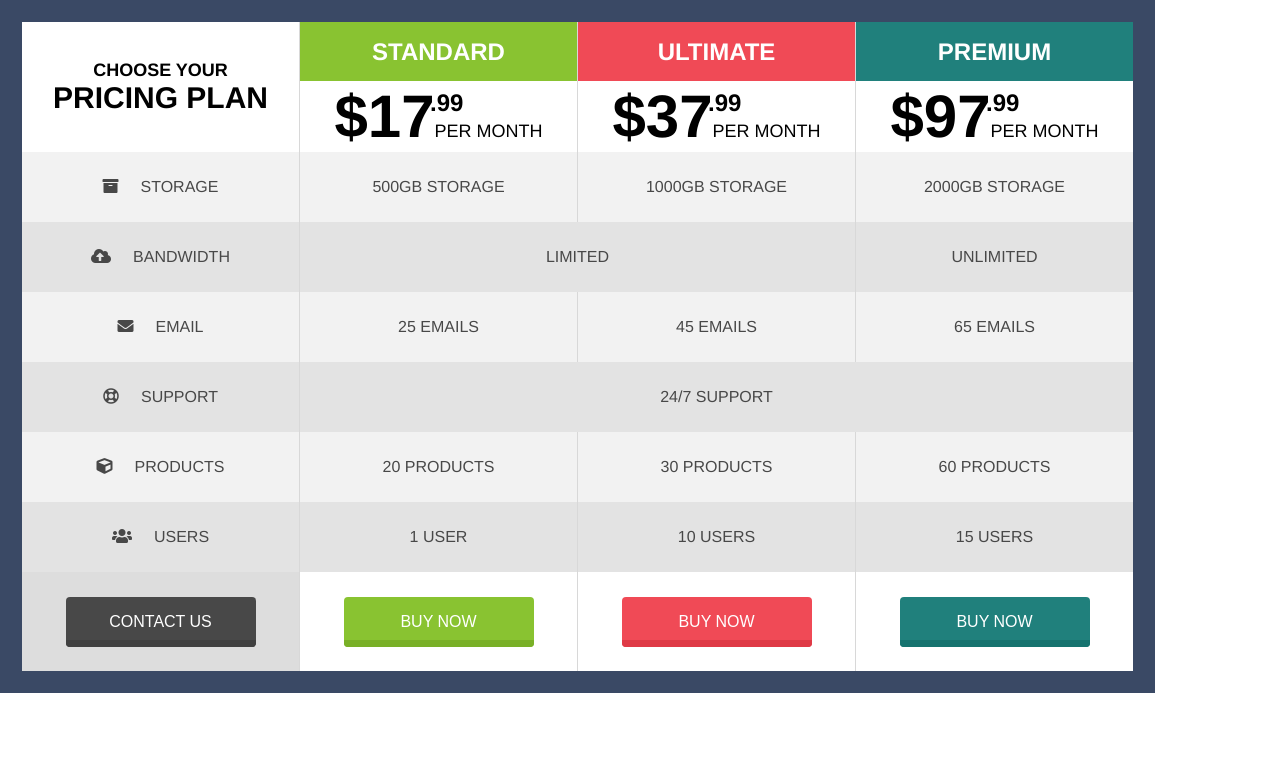
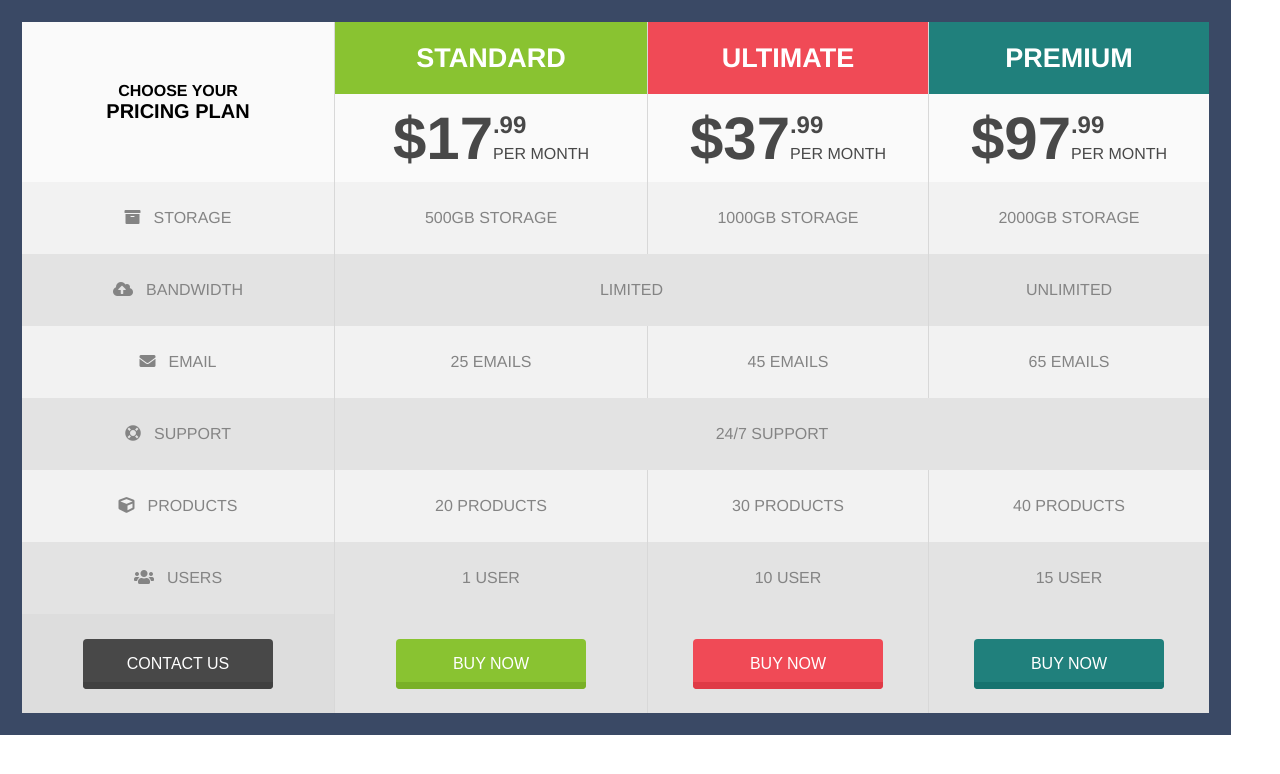
Before and after one commit to vashenko49/homework, a plain HTML site: page homework5/index.html in a window 1280 px wide. Drawn offline with Linux system fonts and the light colour scheme.

Commit message:
update 3 HM5

```diff
--- a/homework5/css/style.css
+++ b/homework5/css/style.css
@@ -1,121 +1,100 @@
-.table-elementary-level{
+.first-table{
+    border-collapse: collapse;
     border: 22px solid #3a4965;
     font-family: Arimo;
-    border-collapse: collapse;
-    min-width: 1150px;
+    text-transform: uppercase;
+    text-align: center;
+    position: relative;
 }
-.table-elementary-level-head{
-    font-size: 18px;
-    text-transform: uppercase;
+.table-column{
+    height: 70px;
+}
+.table-row:nth-child(2){
+    height: 88px;
+    background-color: #fafafa;
+}
+.table-row:last-child{
+    height: 110px;
+}
+.table-column:first-child{
+    width: 310px;
+}
+.table-column:nth-child(n+2){
+    width: 278px;
+}
+.table-row:nth-child(2n+3){
+    background-color: #f2f2f2;
+}
+.table-row:nth-child(2n+4){
+    background-color: #e3e3e3;
+}
+.table-row:first-child .table-column:first-child{
+    background-color: #fafafa;
+}
+.table-row:last-child .table-column:nth-child(n+2){
+    background-color: #e3e3e3;
+}
+.table-row:last-child .table-column:first-child{
+    background-color: #dddddd;
+}
+.table-row:nth-child(2){
+    color: #484848;
+}
+.table-row:nth-child(n+3){
+    color: #848484;
+}
+.icon-something{
+    padding-right: 13px;
+}
+.table-row:first-child .table-column:nth-child(n+2){
+    color: white;
+    font-size: 27px;
+}
+.table-column-standard{
+    background-color: #89c331;
+}
+.table-column-ultimate{
+    background-color: #f04a56;
+}
+.table-column-premium{
+    background-color: #20807c;
 }
 
-tr{
-    height: 70px;
+.table-prise{
+    position: relative;
+    font-size: 16px;
 }
-
-th:nth-child(n+1),td:nth-child(n+1)
-{
-    width: 275px;
+.table-prise:before{
+    content: "";
+    display: inline-block;
+    font-size: 60px;
+    font-weight:bold ;
 }
-.table-elementary-level-body,.table-elementary-level-foot{
-    text-align: center;
-}
-.table-elementary-level{
-    text-transform: uppercase;
-}
-
-
-.elementary-row-head-big-row{
-    font-size: 18px;
-    text-transform: uppercase;
-    font-weight: bold;
-}
-.elementary-row-head-big-row-second{
-    font-size: 30px;
-    display: block;
-}
-.elementary-row-body:nth-child(odd){
-    background-color: #f2f2f2;
-}
-.elementary-row-body:nth-child(even){
-    background-color: #e3e3e3;
-}
-.row-ultimate,.row-premium,.row-standard{
-    color: white;
-    font-size: 24px;
-}
-.row-standard{
-    background-color: #89c331;
-}
-.row-ultimate{
-    background-color: #f04a56;
-}
-.row-premium{
-    background-color: #20807c;
-}
-.row-standard-prise,.row-ultimate-prise,.row-premium-prise{
-    font-weight: normal;
-    position: relative;
-}
-.row-standard-prise:before{
-    content: "$17";
-    font-size: 60px;
-    font-weight: bold;
-}
-.row-standard-prise:after{
+.table-prise:after{
+    position: absolute;
     content: ".99";
+    display: inline-block;
     font-size: 24px;
     font-weight: bold;
-    position: absolute;
-    left: 130px;
-    top: 8px;
+    bottom: 23px;
+    left: 100px;
 }
-.row-ultimate-prise:before{
+.table-row:nth-child(2) .table-column:first-child .table-prise:before{
+    content: "$17";
+}
+.table-row:nth-child(2) .table-column:nth-child(2) .table-prise:before{
     content: "$37";
-    font-size: 60px;
-    font-weight: bold;
 }
-.row-ultimate-prise:after{
-    content: ".99";
-    font-size: 24px;
-    font-weight: bold;
-    position: absolute;
-    left: 130px;
-    top: 8px;
+.table-row:nth-child(2) .table-column:last-child .table-prise:before{
+    content: "$97";
 }
-.row-premium-prise:before{
-    content: "$97";
-    font-size: 60px;
-    font-weight: bold;
+.first-row-first-column{
+    display: block;
+    font-size: 20px;
 }
-.row-premium-prise:after{
-    content: ".99";
-    font-size: 24px;
-    font-weight: bold;
-    position: absolute;
-    left: 130px;
-    top: 8px;
-}
-.elementary-row-body{
-    font-size: 16px;
-    color: #484848;
-}
-
-.icon-something{
-    margin-right: 22px;
-}
-th,td{
-    border-left: 1px solid #d8d8d8;
-    border-right: 1px solid #d8d8d8;
-}
-.elementary-row-foot{
-    height: 110px;
-}
-.table-elementary-level-foot td:first-child{
-    background-color: #dddddd;
-}
-
-.foot-button{
+.table-button{
+    display: block;
+    margin: 0 auto;
     position: relative;
     font-size: 16px;
     color: white;
@@ -126,10 +105,8 @@ th,td{
     height: 50px;
     outline: none;
 }
-.foot-button-choose{
-    background-color: #484848;
-}
-.foot-button-choose:after{
+
+.table-button:after{
     content: "";
     display: inline-block;
     width: 190px;
@@ -137,52 +114,46 @@ th,td{
     position: absolute;
     border-bottom-left-radius: 4px;
     border-bottom-right-radius: 4px;
-    background-color: #404040;
     top:43px;
     right: 0;
 }
-.foot-button-standard{
+.table-button-choose{
+    background-color: #484848;
+}
+.table-button-choose:hover{
+     background-color: #404040;
+ }
+.table-button-choose:after{
+    background-color: #404040;
+}
+.table-button-standard{
     background-color: #89c331;
 }
-.foot-button-standard:after{
-    content: "";
-    display: inline-block;
-    width: 190px;
-    height: 7px;
-    position: absolute;
-    border-bottom-left-radius: 4px;
-    border-bottom-right-radius: 4px;
+.table-button-standard:hover{
     background-color: #79b027;
-    top:43px;
-    right: 0;
 }
-.foot-button-ultimate{
+.table-button-standard:after{
+    background-color: #79b027;
+}
+.table-button-ultimate{
     background-color: #f04a56;
 }
-.foot-button-ultimate:after{
-    content: "";
-    display: inline-block;
-    width: 190px;
-    height: 7px;
-    position: absolute;
-    border-bottom-left-radius: 4px;
-    border-bottom-right-radius: 4px;
+.table-button-ultimate:hover{
     background-color: #df3a46;
-    top:43px;
-    right: 0;
 }
-.foot-button-premium{
+.table-button-ultimate:after{
+    background-color: #df3a46;
+}
+.table-button-premium{
     background-color: #20807c;
 }
-.foot-button-premium:after{
-    content: "";
-    display: inline-block;
-    width: 190px;
-    height: 7px;
-    position: absolute;
-    border-bottom-left-radius: 4px;
-    border-bottom-right-radius: 4px;
+.table-button-premium:hover{
     background-color: #16736f;
-    top:43px;
-    right: 0;
 }
+.table-button-premium:after{
+    background-color: #16736f;
+}
+.table-column{
+    border-left:1px solid  #d8d8d8;
+    border-right:1px solid  #d8d8d8;
+}
--- a/homework5/css/style_2.css
+++ b/homework5/css/style_2.css
@@ -0,0 +1,146 @@
+.second-table{
+    border-collapse: collapse;
+    border: 22px solid #3a4965;
+    font-family: Arimo;
+    text-transform: uppercase;
+    text-align: center;
+}
+.fas{
+    display: block;
+}
+.first-row-first-column{
+    display: block;
+    font-size: 20px;
+}
+.table-button{
+    display: block;
+    margin: 0 auto;
+    position: relative;
+    font-size: 16px;
+    color: white;
+    text-transform: uppercase;
+    border: none;
+    border-radius: 4px;
+    width: 190px;
+    height: 50px;
+    outline: none;
+    background-color: #484848;
+}
+.table-button:hover{
+    background-color: #404040;
+}
+.table-button:after{
+    content: "";
+    display: inline-block;
+    width: 190px;
+    height: 7px;
+    position: absolute;
+    border-bottom-left-radius: 4px;
+    border-bottom-right-radius: 4px;
+    background-color: #404040;
+    top:43px;
+    right: 0;
+}
+.table-row{
+    border: 1px solid #cacaca;
+    position: relative;
+}
+.table-prise{
+    display: block;
+}
+.table-column:first-child{
+    width: 199px;
+}
+.table-row:first-child{
+    height: 110px;
+    color: #888888;
+}
+.table-column:nth-child(n+2){
+    width: 110px;
+}
+.table-row:nth-child(n+2) .table-column:nth-child(n+2){
+    height: 165px;
+    width: 155px;
+    color:#484848;
+}
+.table-column:nth-child(odd){
+    background-color: #fafafa;
+}
+.table-column:nth-child(even){
+    background-color: #e3e3e3;
+}
+.table-row:nth-child(2) .table-column:hover:before{
+    content: "";
+    display: inline-block;
+    width: 1148px;
+    height: 167px;
+    box-shadow: 0px 10px 5px #888, 0px -10px 5px #888;
+    position: absolute;
+    left: 21px;
+    top: 121px;
+}
+.table-row:nth-child(3) .table-column:hover:before{
+     content: "";
+     display: inline-block;
+     width: 1148px;
+     height: 167px;
+     box-shadow: 0px 10px 5px #888, 0px -10px 5px #888;
+     position: absolute;
+     left: 21px;
+     top: 288px;
+ }
+.table-row:nth-child(4) .table-column:hover:before{
+    content: "";
+    display: inline-block;
+    width: 1148px;
+    height: 167px;
+    box-shadow: 0px -10px 5px #888;
+    position: absolute;
+    left: 21px;
+    top: 455px;
+}
+.table-row:first-child .table-column:first-child{
+    font-size: 14px;
+}
+
+.table-prise{
+    position: relative;
+    font-size: 14px;
+}
+.table-prise:before{
+    display: inline-block;
+    font-size: 36px;
+    margin-right: 28px;
+}
+.table-prise:after{
+    position: absolute;
+    content: ".99";
+    display: inline-block;
+    font-size: 18px;
+    top: 5px;
+    left: 72px;
+}
+.table-row:nth-child(2) .table-column:first-child{
+     background-color: #89c331;
+     font-size: 24px;
+     color: white;
+ }
+.table-row:nth-child(2) th:first-child .table-prise:before{
+    content: "$17";
+}
+.table-row:nth-child(3) .table-column:first-child{
+    background-color: #f04a56;
+    font-size: 24px;
+    color: white;
+}
+.table-row:nth-child(3) th:first-child .table-prise:before{
+    content: "$37";
+}
+.table-row:nth-child(4) .table-column:first-child{
+    background-color: #20807c;
+    font-size: 24px;
+    color: white;
+}
+.table-row:nth-child(4) th:first-child .table-prise:before{
+    content: "$97";
+}
--- a/homework5/index.html
+++ b/homework5/index.html
@@ -2,7 +2,7 @@
 <html lang="en">
 <head>
     <meta charset="UTF-8">
-    <title>Title</title>
+    <title>Table 1</title>
     <link rel="stylesheet" href="css/reset.css">
     <link rel="stylesheet" href="css/create-font.css">
     <link rel="stylesheet" href="https://use.fontawesome.com/releases/v5.8.1/css/all.css" integrity="sha384-50oBUHEmvpQ+1lW4y57PTFmhCaXp0ML5d60M1M7uH2+nqUivzIebhndOJK28anvf" crossorigin="anonymous">
@@ -10,72 +10,67 @@
 </head>
 <body>
 <form action="#">
-    <table class="table-elementary-level">
-        <thead class="table-elementary-level-head">
-            <tr class="elementary-row-head">
-                <th rowspan="2" class="elementary-row-head-big-row">Choose your <span class="elementary-row-head-big-row-second">pricing plan</span></span></th>
-                <th class="row-standard">standard</th>
-                <th class="row-ultimate">ultimate</th>
-                <th class="row-premium">premium</th>
-             </tr>
-            <tr class="elementary-row-head">
-                <th class="row-standard-prise">Per Month</th>
-                <th class="row-ultimate-prise">Per Month</th>
-                <th class="row-premium-prise">Per Month</th>
-            </tr>
-        </thead>
-        <tbody class="table-elementary-level-body">
-        <tr class="elementary-row-body">
-            <td><i class="fas fa-archive icon-something"></i>Storage</td>
-            <td>500GB Storage</td>
-            <td>1000GB Storage</td>
-            <td>2000GB Storage</td>
+    <table class="first-table">
+        <tr class="table-row">
+            <th rowspan="2" class="table-column table-column-choose">Choose your<span class="first-row-first-column">pricing plan</span></th>
+            <th class="table-column table-column-standard">standard</th>
+            <th class="table-column table-column-ultimate">ultimate</th>
+            <th class="table-column table-column-premium">premium</th>
         </tr>
-        <tr class="elementary-row-body">
-            <td><i class="fas fa-cloud-upload-alt icon-something"></i>Bandwidth</td>
-            <td colspan="2">limited</td>
-            <td>unlimited</td>
+        <tr class="table-row">
+            <td class="table-column"><span class="table-prise">per Month</span> </td>
+            <td class="table-column"><span class="table-prise">per Month</span> </td>
+            <td class="table-column"><span class="table-prise">per Month</span> </td>
         </tr>
-        <tr class="elementary-row-body">
-            <td><i class="fas fa-envelope icon-something"></i>Email</td>
-            <td>25 emails</td>
-            <td>45 emails</td>
-            <td>65 emails</td>
+        <tr class="table-row">
+            <td class="table-column"><i class="fas fa-archive icon-something"></i>Storage</td>
+            <td class="table-column">500GB Storage </td>
+            <td class="table-column">1000GB Storage </td>
+            <td class="table-column">2000GB Storage </td>
         </tr>
-        <tr class="elementary-row-body">
-            <td><i class="far fa-life-ring icon-something"></i>support</td>
-            <td colspan="3">24/7 support</td>
+        <tr class="table-row">
+            <td class="table-column"><i class="fas fa-cloud-upload-alt icon-something"></i>Bandwidth</td>
+            <td colspan="2" class="table-column">limited</td>
+            <td class="table-column">unlimited</td>
+        </tr>
+        <tr class="table-row">
+            <td class="table-column"><i class="fas fa-envelope icon-something"></i>Email</td>
+            <td class="table-column">25 emails</td>
+            <td class="table-column">45 emails</td>
+            <td class="table-column">65 emails</td>
 
         </tr>
-        <tr class="elementary-row-body">
-            <td><i class="fas fa-cube icon-something"></i>products</td>
-            <td>20 products</td>
-            <td>30 products</td>
-            <td>60 products</td>
+        <tr class="table-row">
+            <td class="table-column"><i class="fas fa-life-ring icon-something"></i>support</td>
+            <td colspan="3" class="table-column">24/7 support</td>
         </tr>
-        <tr class="elementary-row-body">
-            <td><i class="fas fa-users icon-something"></i>users</td>
-            <td>1 user</td>
-            <td>10 users</td>
-            <td>15 users</td>
+        <tr class="table-row">
+            <td class="table-column"><i class="fas fa-cube icon-something"></i>products</td>
+            <td class="table-column">20 products</td>
+            <td class="table-column">30 products</td>
+            <td class="table-column">40 products</td>
         </tr>
-        </tbody>
-        <tfoot class="table-elementary-level-foot">
-        <tr class="elementary-row-foot">
-            <td>
-                <button class="foot-button foot-button-choose">contact us</button>
+        <tr class="table-row">
+            <td class="table-column"><i class="fas fa-users icon-something"></i>users</td>
+            <td class="table-column">1 user</td>
+            <td class="table-column">10 user</td>
+            <td class="table-column">15 user</td>
+        </tr>
+        <tr class="table-row">
+            <td class="table-column">
+                <button class="table-button table-button-choose">contact us</button>
             </td>
-            <td>
-                <button class="foot-button foot-button-standard">buy now</button>
+            <td class="table-column">
+                <button class="table-button table-button-standard">buy now</button>
             </td>
-            <td>
-                <button class="foot-button foot-button-ultimate">buy now</button>
+            <td class="table-column">
+                <button class="table-button table-button-ultimate">buy now</button>
             </td>
-            <td>
-                <button class="foot-button foot-button-premium">buy now</button>
+            <td class="table-column">
+                <button class="table-button table-button-premium">buy now</button>
             </td>
-            </tr>
-        </tfoot>
+        </tr>
+
     </table>
 </form>
 </body>
```
Also changed, not shown: homework5/index2.html (+46 -2 lines).
